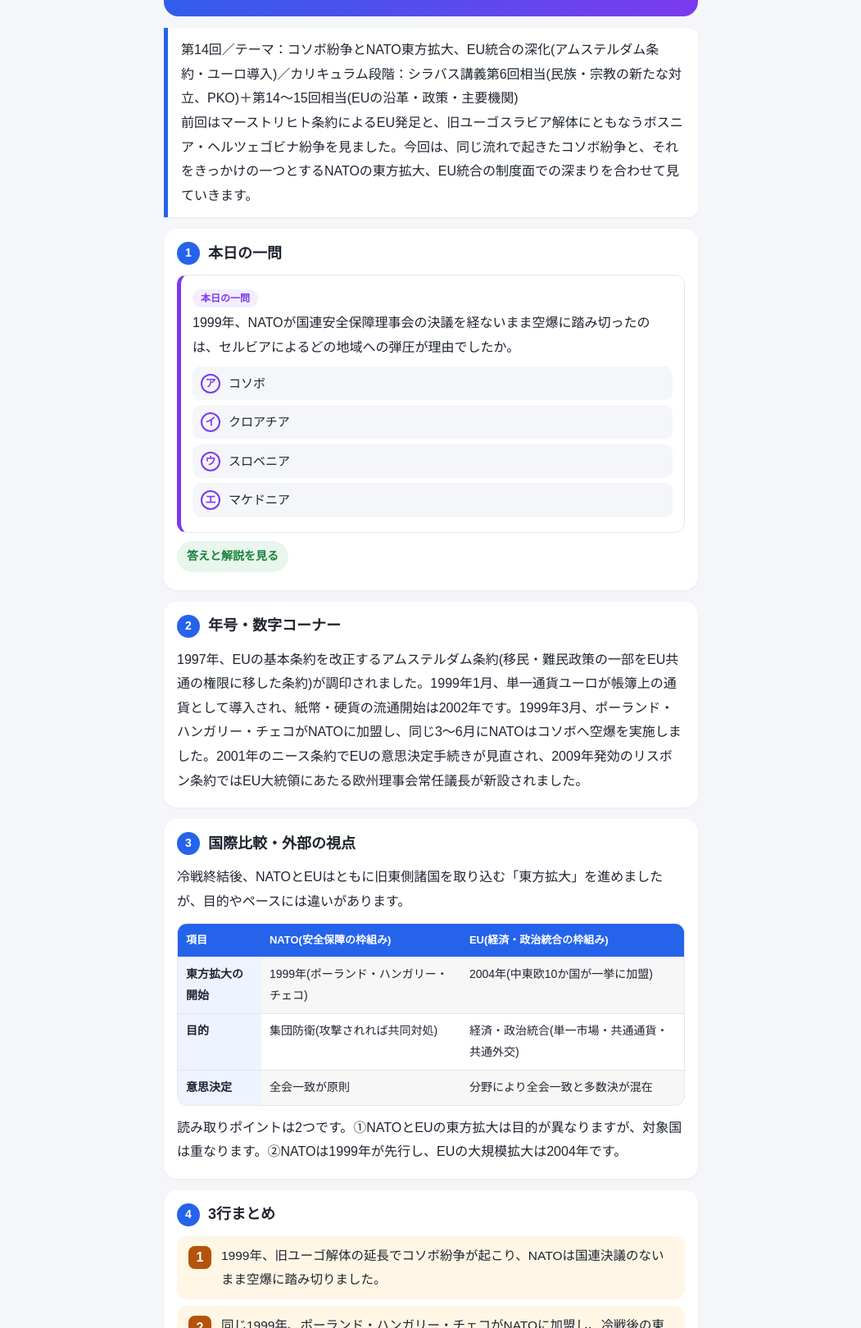
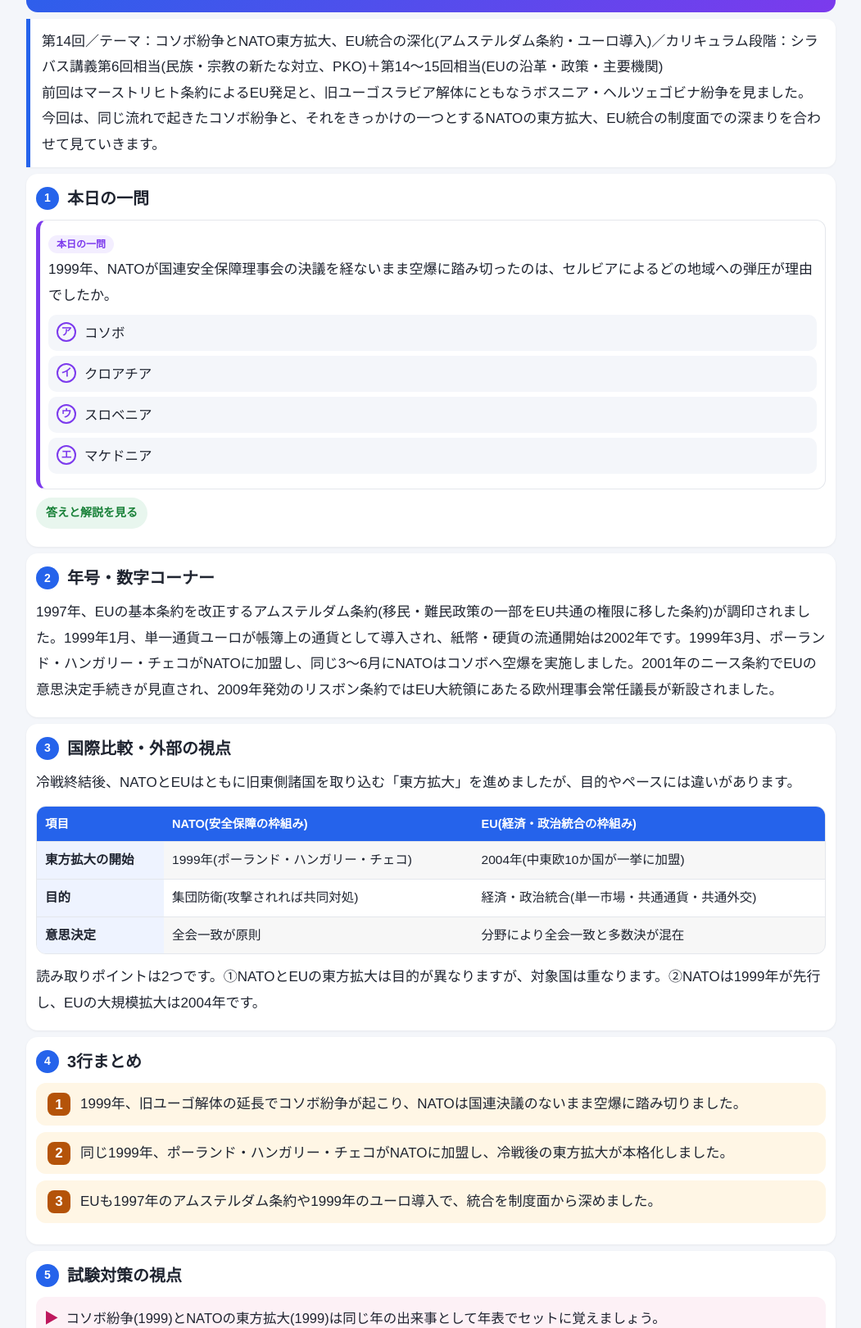
Before and after one commit to shenyilangguhe013-cpu/mokumoku, a website: page data/briefs/kokusai/14.html in a window 1280 px wide. Shown: the part 122-1742 px from the top of the page at 82% size, without its empty margins (114-1165 px from the left). Drawn offline with Linux system fonts and the light colour scheme.

Commit message:
brief: 14.html

```diff
--- a/data/briefs/kokusai/14.html
+++ b/data/briefs/kokusai/14.html
@@ -6,28 +6,28 @@
 @media (prefers-color-scheme:dark){:root{--bg:#12141a;--card:#1c1f27;--ink:#e8eaf0;--sub:#98a2b3;--line:#323743;
 --blue:#7aa2ff;--blue-bg:#1b2442;--green:#5ccf8a;--green-bg:#16302a;--pink:#f58ab6;--pink-bg:#34202b;--vio:#b79bff;--vio-bg:#2a2144;--amber:#f5b45c;--amber-bg:#352a17}}
 *{box-sizing:border-box}
-body{margin:0;background:var(--bg);color:var(--ink);font-family:'Hiragino Kaku Gothic ProN','Yu Gothic UI','Noto Sans JP',Meiryo,sans-serif;font-size:16px;line-height:1.85}
-.wrap{max-width:680px;margin:0 auto;padding:14px 14px 48px}
-.hero{background:linear-gradient(135deg,var(--blue),var(--vio));color:#fff;border-radius:18px;padding:20px 20px 22px;margin-bottom:14px}
+body{margin:0;background:var(--bg);color:var(--ink);font-family:'Hiragino Kaku Gothic ProN','Yu Gothic UI','Noto Sans JP',Meiryo,sans-serif;font-size:17px;line-height:1.85}
+.wrap{max-width:1000px;margin:0 auto;padding:6px 6px 40px}
+.hero{background:linear-gradient(135deg,var(--blue),var(--vio));color:#fff;border-radius:14px;padding:20px 18px 22px;margin-bottom:8px}
 .hero .meta{font-size:12px;opacity:.85;letter-spacing:.04em}
 .hero .ser{font-size:13px;opacity:.9;margin-top:2px}
-.hero h1{font-size:22px;line-height:1.45;margin:6px 0 0}
-.lead{background:var(--card);border-left:5px solid var(--blue);border-radius:0 12px 12px 0;padding:12px 16px;margin:0 0 14px;box-shadow:0 1px 3px rgba(0,0,0,.05)}
-.sec{background:var(--card);border-radius:16px;padding:16px 16px 18px;margin:0 0 14px;box-shadow:0 1px 3px rgba(0,0,0,.06)}
-.sec>h2{display:flex;align-items:center;gap:10px;font-size:18px;margin:0 0 12px;line-height:1.4}
+.hero h1{font-size:24px;line-height:1.45;margin:6px 0 0}
+.lead{background:var(--card);border-left:5px solid var(--blue);border-radius:0 12px 12px 0;padding:12px 14px;margin:0 0 8px;box-shadow:0 1px 3px rgba(0,0,0,.05)}
+.sec{background:var(--card);border-radius:14px;padding:16px 12px 18px;margin:0 0 8px;box-shadow:0 1px 3px rgba(0,0,0,.06)}
+.sec>h2{display:flex;align-items:center;gap:10px;font-size:20px;margin:0 0 12px;line-height:1.4}
 .no{flex:none;width:28px;height:28px;border-radius:50%;background:var(--blue);color:#fff;font-size:14px;font-weight:700;display:flex;align-items:center;justify-content:center}
 p{margin:0 0 12px}
 .sec p:last-child{margin-bottom:0}
-.q{border:1px solid var(--line);border-left:5px solid var(--vio);border-radius:12px;padding:12px 14px;margin:0 0 10px;background:var(--card)}
+.q{border:1px solid var(--line);border-left:5px solid var(--vio);border-radius:12px;padding:12px 10px;margin:0 0 10px;background:var(--card)}
 .q .qb{display:inline-block;background:var(--vio-bg);color:var(--vio);font-size:12px;font-weight:700;border-radius:999px;padding:0 10px;margin-bottom:4px}
 .q p{margin:0 0 8px}
-.opt{display:flex;gap:10px;align-items:flex-start;background:var(--bg);border-radius:10px;padding:8px 10px;margin:0 0 6px;font-size:15px;line-height:1.7}
+.opt{display:flex;gap:10px;align-items:flex-start;background:var(--bg);border-radius:10px;padding:8px 10px;margin:0 0 6px;font-size:16.5px;line-height:1.7}
 .ol{flex:none;width:24px;height:24px;border-radius:50%;border:2px solid var(--vio);color:var(--vio);font-size:13px;font-weight:700;display:flex;align-items:center;justify-content:center;margin-top:1px}
 details{margin:6px 0 4px}
 summary{cursor:pointer;color:var(--green);font-weight:700;font-size:14px;padding:6px 12px;background:var(--green-bg);border-radius:999px;display:inline-block;list-style:none}
 summary::-webkit-details-marker{display:none}
 details[open]>summary{margin-bottom:10px}
-.ans{background:var(--green-bg);border-left:5px solid var(--green);border-radius:0 10px 10px 0;padding:10px 14px;margin:0 0 12px;font-size:15px;line-height:1.8}
+.ans{background:var(--green-bg);border-left:5px solid var(--green);border-radius:0 10px 10px 0;padding:10px 12px;margin:0 0 12px;font-size:16.5px;line-height:1.8}
 .ans p{margin:0 0 6px}.ans p:last-child{margin:0}
 .tl{list-style:none;margin:4px 0 0;padding:0 0 0 0;position:relative}
 .tl:before{content:"";position:absolute;left:104px;top:8px;bottom:8px;width:3px;background:var(--line);border-radius:2px}
@@ -36,23 +36,23 @@ details[open]>summary{margin-bottom:10px}
 .yr{flex:none;width:96px;text-align:right;padding-right:0;font-weight:800;font-size:17px;color:var(--blue);line-height:1.5}
 .yr.sm{font-size:13px;line-height:1.7}
 .tl li:before{content:"";position:absolute;left:98px;top:7px;width:15px;height:15px;border-radius:50%;background:var(--card);border:4px solid var(--blue)}
-.ev{flex:1;margin-left:26px;background:var(--blue-bg);border-radius:10px;padding:6px 12px;font-size:15px;line-height:1.7}
+.ev{flex:1;margin-left:26px;background:var(--blue-bg);border-radius:10px;padding:6px 12px;font-size:16.5px;line-height:1.7}
 .flow{display:flex;flex-wrap:wrap;align-items:center;gap:6px;margin:0 0 12px}
-.chip{background:var(--blue-bg);color:var(--ink);border:1px solid var(--blue);border-radius:10px;padding:6px 12px;font-size:14.5px;line-height:1.5;font-weight:600}
+.chip{background:var(--blue-bg);color:var(--ink);border:1px solid var(--blue);border-radius:10px;padding:8px 14px;font-size:16px;line-height:1.5;font-weight:600}
 .flow+.flow{margin-top:16px;padding-top:14px;border-top:1px dashed var(--line)}
 .arr{color:var(--blue);font-weight:800;font-size:18px}
 @media (max-width:520px){.flow{flex-direction:column;align-items:stretch}.arr{text-align:center;transform:rotate(90deg);height:18px;line-height:18px}.chip{text-align:center}}
 .sum{display:flex;gap:12px;align-items:flex-start;background:var(--amber-bg);border-radius:12px;padding:10px 14px;margin:0 0 8px}
 .sum .n{flex:none;width:28px;height:28px;border-radius:8px;background:var(--amber);color:#fff;font-weight:800;display:flex;align-items:center;justify-content:center;margin-top:2px}
-.sum p{margin:0;font-size:15.5px}
-.tipbox{background:var(--pink-bg);border-radius:12px;padding:12px 14px}
-.tp{display:flex;gap:10px;align-items:flex-start;margin:0 0 8px;font-size:15px;line-height:1.75}
+.sum p{margin:0;font-size:17px}
+.tipbox{background:var(--pink-bg);border-radius:12px;padding:12px 10px}
+.tp{display:flex;gap:10px;align-items:flex-start;margin:0 0 8px;font-size:16.5px;line-height:1.75}
 .tp:last-child{margin-bottom:0}
 .tp .pill{flex:none;background:var(--pink);color:#fff;border-radius:999px;font-size:12.5px;font-weight:700;padding:1px 10px;margin-top:3px;white-space:nowrap}
 .tp .mk{flex:none;color:var(--pink);font-weight:800;margin-top:0}
 .tw{overflow-x:auto;margin:0 0 12px;border-radius:12px;border:1px solid var(--line)}
-table{width:100%;border-collapse:collapse;font-size:14px}
-th{background:var(--blue);color:#fff;font-size:13px;text-align:left;padding:8px 10px}
+table{width:100%;border-collapse:collapse;font-size:15.5px}
+th{background:var(--blue);color:#fff;font-size:14.5px;text-align:left;padding:8px 10px}
 td{padding:8px 10px;border-top:1px solid var(--line);vertical-align:top}
 td:first-child{font-weight:700;background:var(--blue-bg)}
 tr:nth-child(even) td:not(:first-child){background:rgba(127,127,127,.06)}
```
